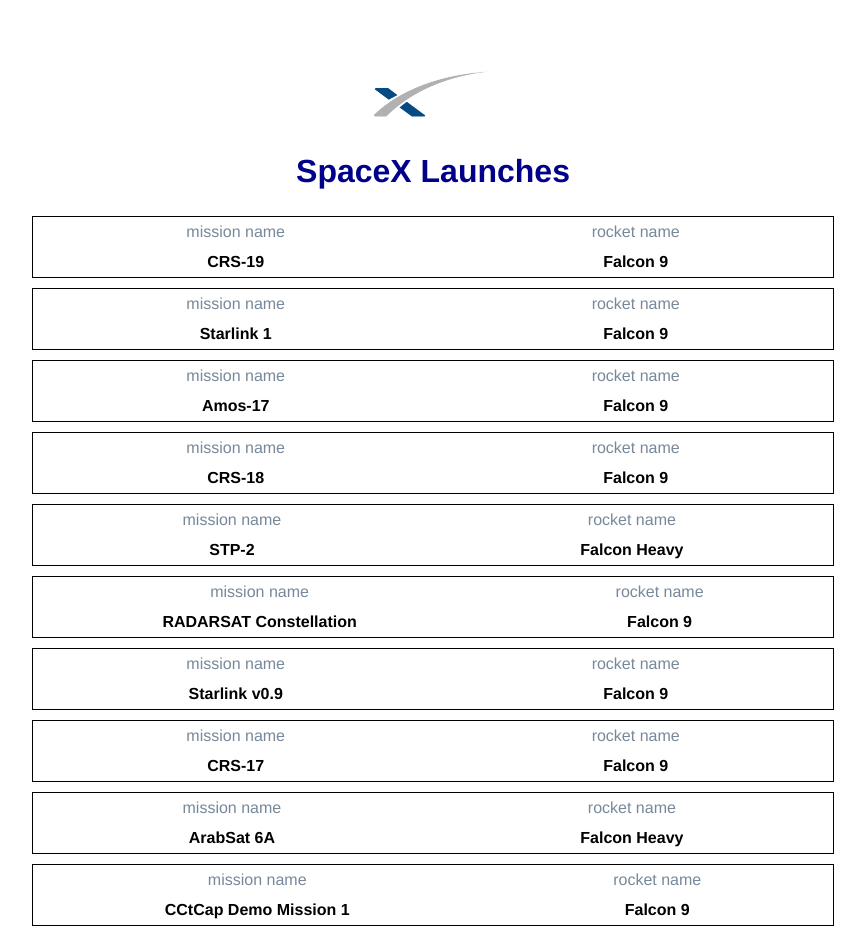
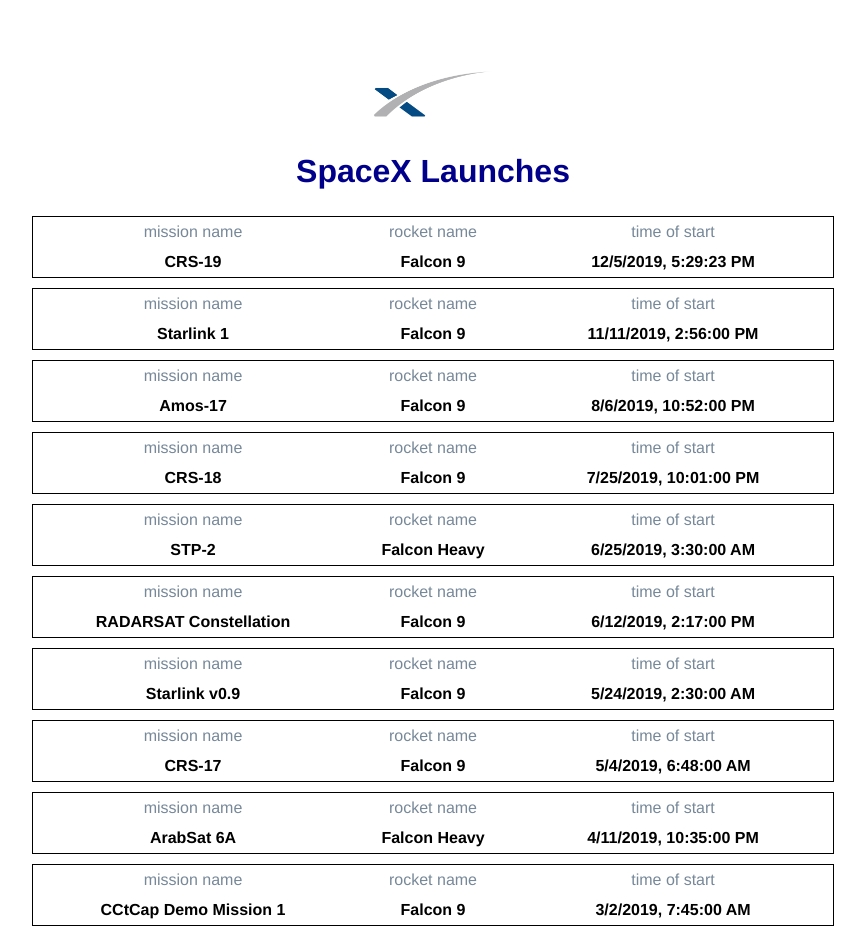
Before and after one commit to codeallyio/vue-task, a Vue app: page / in a window 1280 px wide. Shown: the whole page, without its empty margins (207-1072 px from the left). Built offline with nearby package versions, Linux system fonts and the light colour scheme.

Commit message:
[add] solution time display

```diff
--- a/src/components/ElementValue.vue
+++ b/src/components/ElementValue.vue
@@ -21,7 +21,7 @@
 
 <style scoped>
 .element-value-container {
-  height: 60px;
+  min-height: 60px;
   display: flex;
   flex-direction: column;
   justify-content: space-around;
--- a/src/components/Launches.vue
+++ b/src/components/Launches.vue
@@ -4,12 +4,19 @@
     <div id="launches-container">
       <div class="launch-box" v-for="(launch, x) in launchesData" :key="x">
         <ElementValue
+          style="width: 40%"
           v-bind:element="'Mission name'"
           v-bind:value="launch.mission_name"
         />
         <ElementValue
+          style="width: 20%"
           v-bind:element="'Rocket name'"
           v-bind:value="launch.rocket_name"
+        />
+        <ElementValue
+          style="width: 40%"
+          v-bind:element="'Time of start'"
+          v-bind:value="new Date(launch.launch_date_local).toLocaleString()"
         />
       </div>
     </div>
@@ -53,6 +60,5 @@
   border: solid black 1px;
   margin: 5px;
   display: flex;
-  justify-content: space-around;
 }
 </style>
```
